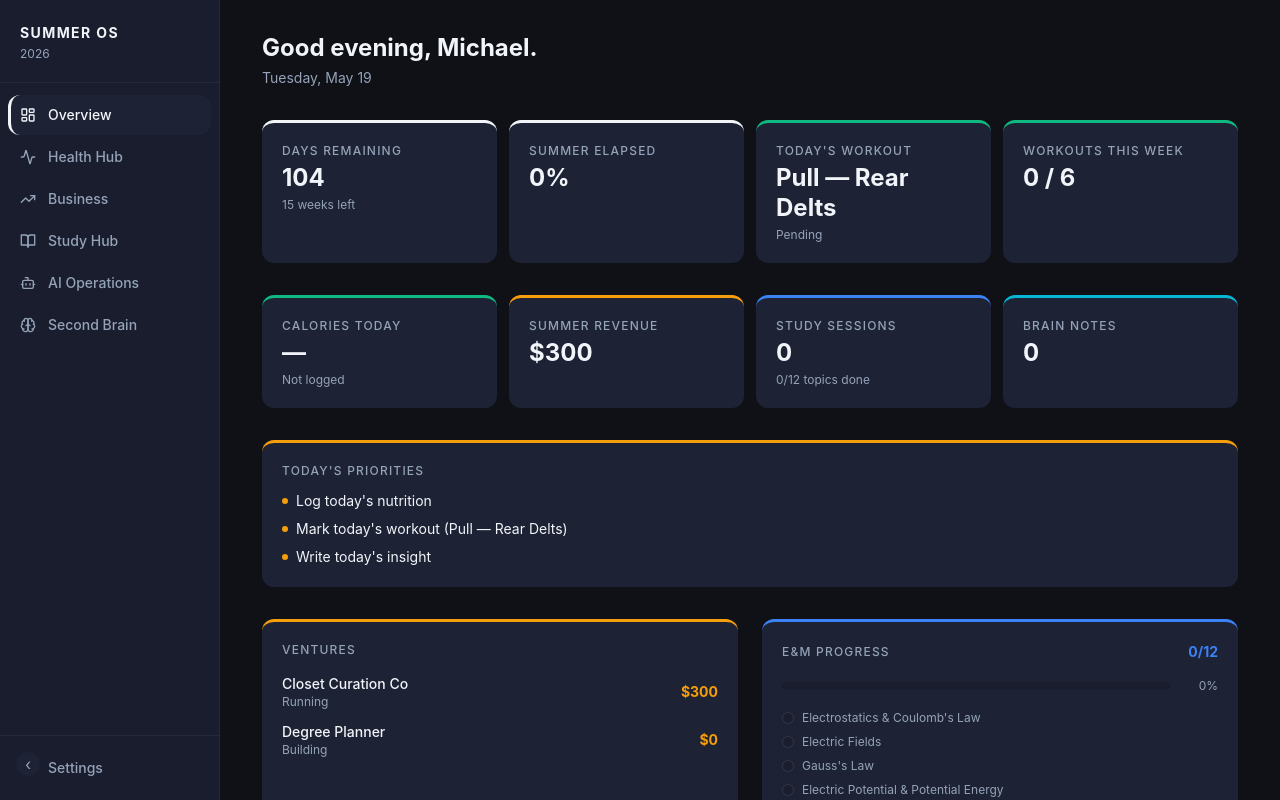
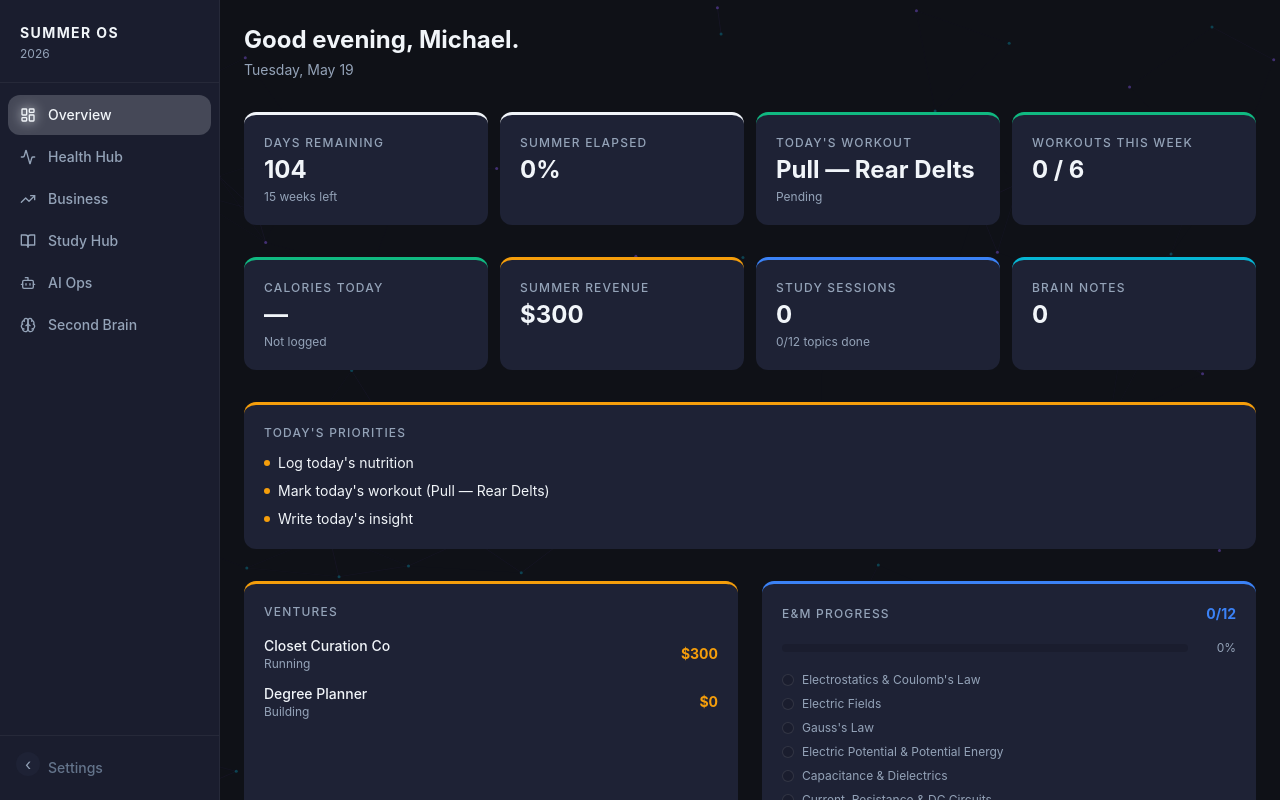
Before and after one commit to michaeljtommaso/PersonalDashboard, a React (Vite) app in the folder summer-os/: page / in a window 1280 px wide. Built offline with nearby package versions, Linux system fonts and the light colour scheme.

Commit message:
feat: full-bleed layout, particle field, section transitions, sidebar fix

```diff
--- a/summer-os/src/App.tsx
+++ b/summer-os/src/App.tsx
@@ -12,6 +12,7 @@ import { AppProvider } from './context/AppContext';
 import { useApp } from './hooks/useApp';
 import { useToast } from './hooks/useToast';
 import { ToastContainer } from './components/Toast';
+import { ParticleField } from './components/ParticleField';
 import { Overview } from './sections/Overview';
 import { HealthHub } from './sections/HealthHub';
 import { BusinessCommand } from './sections/BusinessCommand';
@@ -20,6 +21,7 @@ import { AIOperations } from './sections/AIOperations';
 import { SecondBrain } from './sections/SecondBrain';
 import { SettingsPanel } from './sections/Settings';
 import { exportState, importState } from './utils/localStorage';
+import { hexToRgba } from './utils/colors';
 
 type Section =
   | 'overview'
@@ -40,12 +42,12 @@ export function useShowToast() {
 }
 
 const NAV_ITEMS: { id: Section; label: string; icon: React.ElementType; accent: string }[] = [
-  { id: 'overview', label: 'Overview', icon: LayoutDashboard, accent: '#f1f5f9' },
-  { id: 'health', label: 'Health Hub', icon: Activity, accent: '#10b981' },
-  { id: 'business', label: 'Business', icon: TrendingUp, accent: '#f59e0b' },
-  { id: 'study', label: 'Study Hub', icon: BookOpen, accent: '#3b82f6' },
-  { id: 'ai', label: 'AI Operations', icon: Bot, accent: '#8b5cf6' },
-  { id: 'brain', label: 'Second Brain', icon: Brain, accent: '#06b6d4' },
+  { id: 'overview',  label: 'Overview',     icon: LayoutDashboard, accent: '#f1f5f9' },
+  { id: 'health',    label: 'Health Hub',   icon: Activity,        accent: '#10b981' },
+  { id: 'business',  label: 'Business',     icon: TrendingUp,      accent: '#f59e0b' },
+  { id: 'study',     label: 'Study Hub',    icon: BookOpen,        accent: '#3b82f6' },
+  { id: 'ai',        label: 'AI Ops',       icon: Bot,             accent: '#8b5cf6' },
+  { id: 'brain',     label: 'Second Brain', icon: Brain,           accent: '#06b6d4' },
 ];
 
 function Sidebar({
@@ -60,13 +62,11 @@ function Sidebar({
   return (
     <aside
       className="flex flex-col bg-surface border-r border-white/5 h-full flex-shrink-0"
-      style={{ width: collapsed ? 60 : 220 }}
+      style={{ width: collapsed ? 60 : 220, zIndex: 10, position: 'relative' }}
     >
       {!collapsed && (
         <div className="px-5 py-5 border-b border-white/5">
-          <span className="text-light font-bold text-sm tracking-widest uppercase">
-            Summer OS
-          </span>
+          <span className="text-light font-bold text-sm tracking-widest uppercase">Summer OS</span>
           <span className="text-dim text-xs block mt-0.5">2026</span>
         </div>
       )}
@@ -81,28 +81,31 @@ function Sidebar({
               key={item.id}
               onClick={() => onSelect(item.id)}
               title={collapsed ? item.label : undefined}
-              className={`
-                flex items-center gap-3 px-3 py-2.5 rounded text-sm font-medium
-                transition-all duration-150 w-full text-left group relative
-                ${isActive
-                  ? 'bg-card text-light'
-                  : 'text-dim hover:text-light hover:bg-white/5'}
-              `}
-              style={isActive ? { borderLeft: `3px solid ${item.accent}`, paddingLeft: 9 } : {}}
+              className="flex items-center gap-3 px-3 py-2.5 rounded text-sm font-medium transition-all duration-150 w-full text-left group relative"
+              style={
+                isActive
+                  ? {
+                      backgroundColor: hexToRgba(item.accent, 0.2),
+                      color: item.accent,
+                    }
+                  : {}
+              }
             >
               <Icon
                 size={16}
-                style={{ color: isActive ? item.accent : undefined }}
                 className="flex-shrink-0"
+                style={{
+                  color: isActive ? item.accent : '#94a3b8',
+                  filter: isActive ? `drop-shadow(0 0 6px ${item.accent})` : undefined,
+                }}
               />
               {!collapsed && (
-                <span style={{ color: isActive ? item.accent : undefined }}>
+                <span style={{ color: isActive ? item.accent : '#94a3b8' }}>
                   {item.label}
                 </span>
               )}
               {collapsed && (
-                <div className="absolute left-full ml-2 px-2 py-1 bg-card text-light text-xs rounded
-                  opacity-0 group-hover:opacity-100 transition-opacity pointer-events-none whitespace-nowrap z-50">
+                <div className="absolute left-full ml-2 px-2 py-1 bg-card text-light text-xs rounded opacity-0 group-hover:opacity-100 transition-opacity pointer-events-none whitespace-nowrap z-50">
                   {item.label}
                 </div>
               )}
@@ -115,20 +118,25 @@ function Sidebar({
         <button
           onClick={() => onSelect('settings')}
           title={collapsed ? 'Settings' : undefined}
-          className={`
-            flex items-center gap-3 px-3 py-2.5 rounded text-sm font-medium
-            transition-all duration-150 w-full text-left group relative
-            ${active === 'settings'
-              ? 'bg-card text-light'
-              : 'text-dim hover:text-light hover:bg-white/5'}
-          `}
-          style={active === 'settings' ? { borderLeft: '3px solid #94a3b8', paddingLeft: 9 } : {}}
+          className="flex items-center gap-3 px-3 py-2.5 rounded text-sm font-medium transition-all duration-150 w-full text-left group relative"
+          style={
+            active === 'settings'
+              ? { backgroundColor: hexToRgba('#94a3b8', 0.2), color: '#94a3b8' }
+              : {}
+          }
         >
-          <Settings size={16} className="flex-shrink-0" />
-          {!collapsed && <span>Settings</span>}
+          <Settings
+            size={16}
+            className="flex-shrink-0"
+            style={{ color: active === 'settings' ? '#94a3b8' : '#64748b' }}
+          />
+          {!collapsed && (
+            <span style={{ color: active === 'settings' ? '#94a3b8' : '#64748b' }}>
+              Settings
+            </span>
+          )}
           {collapsed && (
-            <div className="absolute left-full ml-2 px-2 py-1 bg-card text-light text-xs rounded
-              opacity-0 group-hover:opacity-100 transition-opacity pointer-events-none whitespace-nowrap z-50">
+            <div className="absolute left-full ml-2 px-2 py-1 bg-card text-light text-xs rounded opacity-0 group-hover:opacity-100 transition-opacity pointer-events-none whitespace-nowrap z-50">
               Settings
             </div>
           )}
@@ -168,13 +176,13 @@ function AppInner() {
 
   const renderSection = () => {
     switch (activeSection) {
-      case 'overview': return <Overview />;
-      case 'health': return <HealthHub />;
-      case 'business': return <BusinessCommand />;
-      case 'study': return <StudyHub />;
-      case 'ai': return <AIOperations />;
-      case 'brain': return <SecondBrain />;
-      case 'settings': return (
+      case 'overview':  return <Overview onNavigate={setActiveSection} />;
+      case 'health':    return <HealthHub />;
+      case 'business':  return <BusinessCommand />;
+      case 'study':     return <StudyHub />;
+      case 'ai':        return <AIOperations />;
+      case 'brain':     return <SecondBrain />;
+      case 'settings':  return (
         <SettingsPanel
           onExport={handleExport}
           onImport={handleImport}
@@ -186,8 +194,10 @@ function AppInner() {
 
   return (
     <ToastContext.Provider value={{ showToast }}>
-      <div className="flex h-full bg-deep">
-        <div className="hidden md:block h-full">
+      <div className="flex h-full bg-deep" style={{ position: 'relative' }}>
+        <ParticleField />
+
+        <div className="hidden md:block h-full" style={{ position: 'relative', zIndex: 10 }}>
           <Sidebar
             active={activeSection}
             onSelect={setActiveSection}
@@ -203,13 +213,13 @@ function AppInner() {
           {sidebarCollapsed ? '›' : '‹'}
         </button>
 
-        <main className="flex-1 overflow-y-auto">
-          <div className="max-w-5xl mx-auto px-6 py-8">
+        <main className="flex-1 overflow-y-auto" style={{ position: 'relative', zIndex: 1 }}>
+          <div key={activeSection} className="section-enter px-6 py-6">
             {renderSection()}
           </div>
         </main>
 
-        <div className="md:hidden fixed bottom-0 left-0 right-0 bg-surface border-t border-white/5 flex">
+        <div className="md:hidden fixed bottom-0 left-0 right-0 bg-surface border-t border-white/5 flex" style={{ zIndex: 20 }}>
           {NAV_ITEMS.map(item => {
             const Icon = item.icon;
             const isActive = activeSection === item.id;
@@ -217,9 +227,8 @@ function AppInner() {
               <button
                 key={item.id}
                 onClick={() => setActiveSection(item.id)}
-                className={`flex-1 flex flex-col items-center py-3 gap-1 text-xs transition-colors
-                  ${isActive ? 'text-light' : 'text-dim'}`}
-                style={isActive ? { color: item.accent } : undefined}
+                className="flex-1 flex flex-col items-center py-3 gap-1 text-xs transition-colors"
+                style={isActive ? { color: item.accent } : { color: '#94a3b8' }}
               >
                 <Icon size={18} />
                 <span>{item.label.split(' ')[0]}</span>
```
